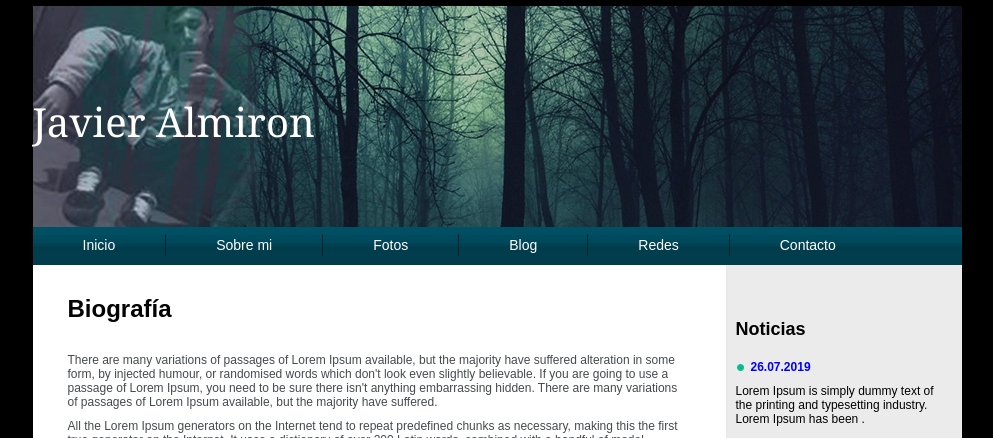
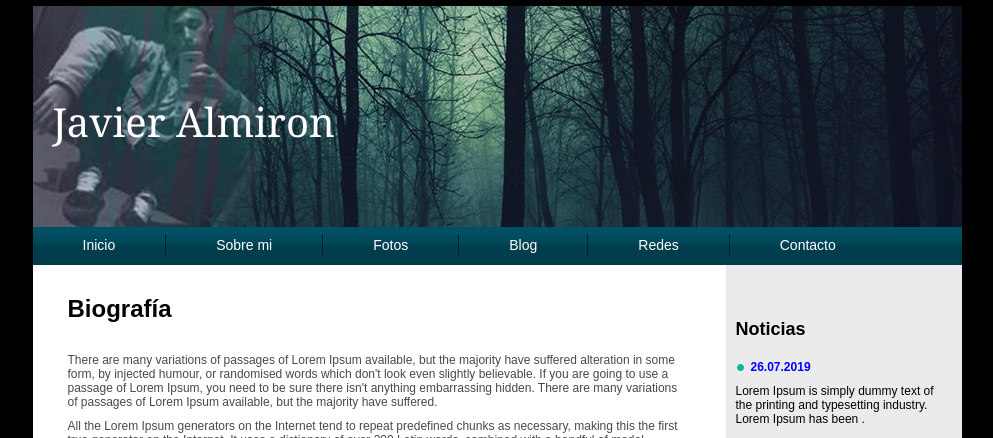
Before and after one commit to Almironj5/javi, a plain HTML site: page index.html in a window 1280 px wide. Shown: the top 438 px of the page, without its empty margins (143-1136 px from the left). Drawn offline with Linux system fonts and the light colour scheme.

Commit message:
Update style.css

```diff
--- a/css/style.css
+++ b/css/style.css
@@ -58,7 +58,7 @@ a:hover {
 	color:#FFFFFF;
 	font-weight:normal;
 	float:left;
-	margin:88px 0px 0px 0px;
+	margin:88px 20px 20px 20px;
 	}
 
 #nav {
```
